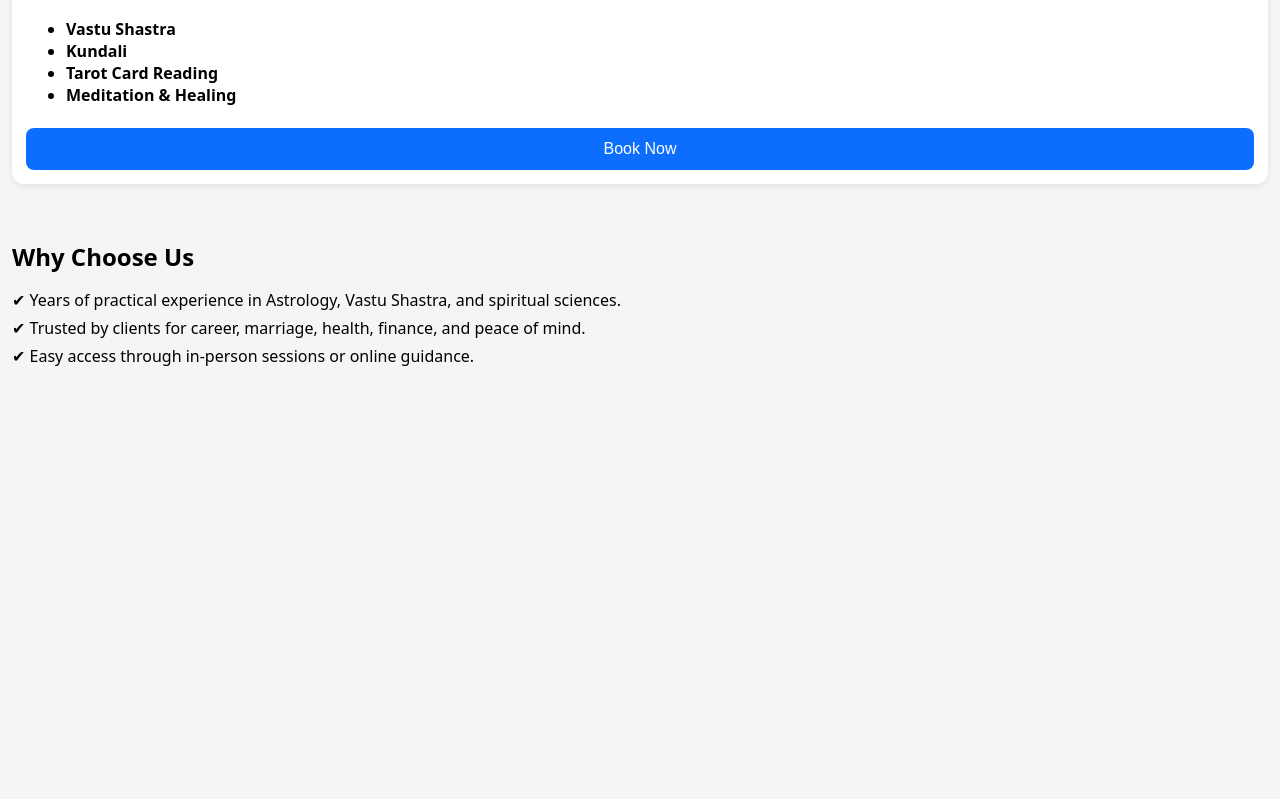
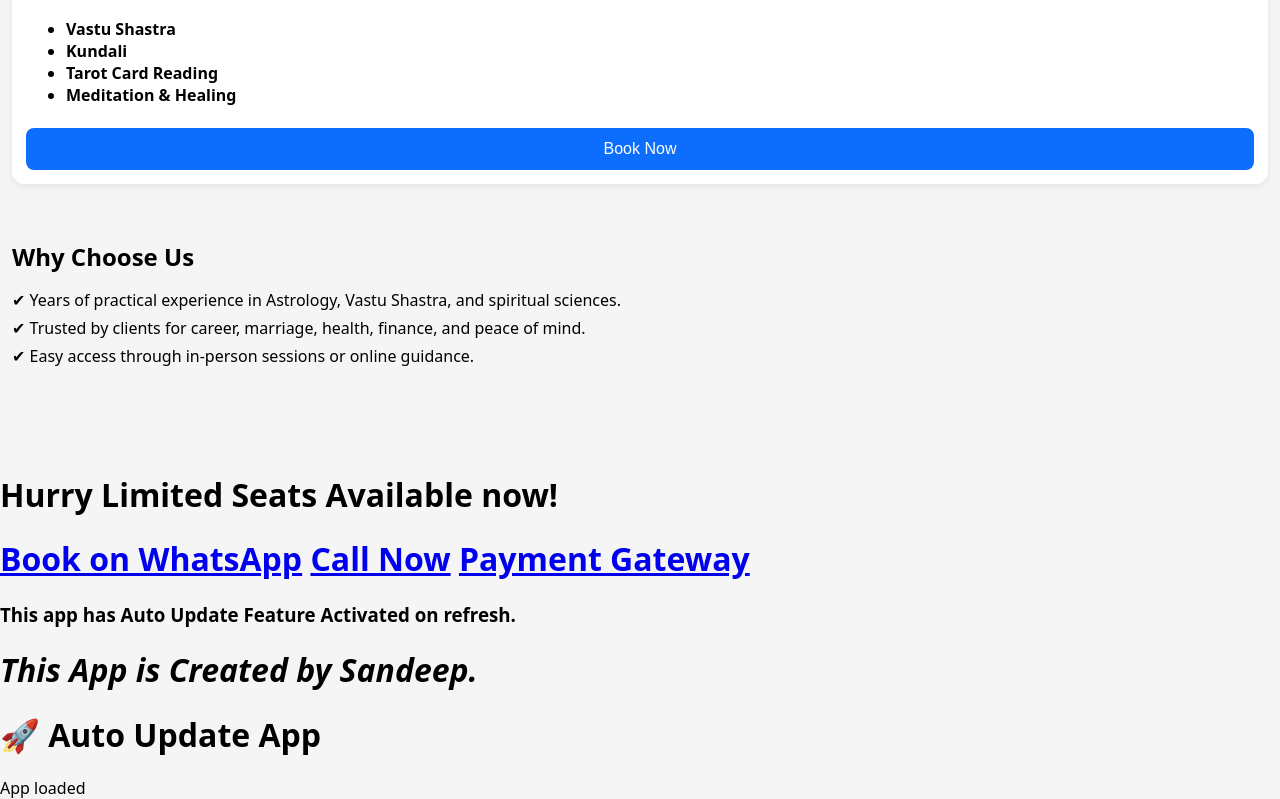
Before and after one commit to storm-sandy/Astro, a plain HTML site: page index.html in a window 1280 px wide. Shown: the part 838-1637 px from the top of the page. Before the commit the page ends 1290 px from the top, so only its background shows below. Drawn offline with Linux system fonts and the light colour scheme.

Commit message:
Update index.html

```diff
--- a/index.html
+++ b/index.html
@@ -78,6 +78,21 @@
   <a href=booking.html>Bookings</a>
   <a href=contact.html>Contact</a>
 </nav>
+  <h1>Hurry Limited Seats Available now!</h1>
+  <h1>
+  <a href="https://wa.me/919619663936">Book on WhatsApp</a>
+  <a href="tel:+919619663936">Call Now</a>
+  <a href=pay.html>Payment Gateway</a>
+</h1>
+<h3>This app has Auto Update Feature Activated on refresh.</h3>
+<p><H1><i><b>This App is Created by Sandeep.</b></i></H1></p>
+  <h1>🚀 Auto Update App</h1>
+  <p id="status">App loaded</p>
+  <button id="updateBtn" style="display:none;">
+    🔄 Update Available – Reload
+  </button>
   <script src="app.js"></script>
 </body>
 </html>
+</body>
+</html>
```
